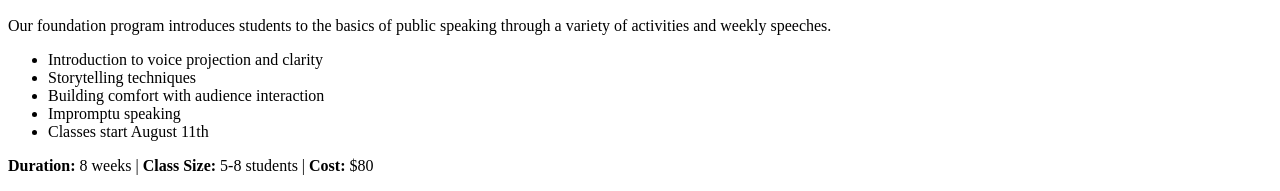
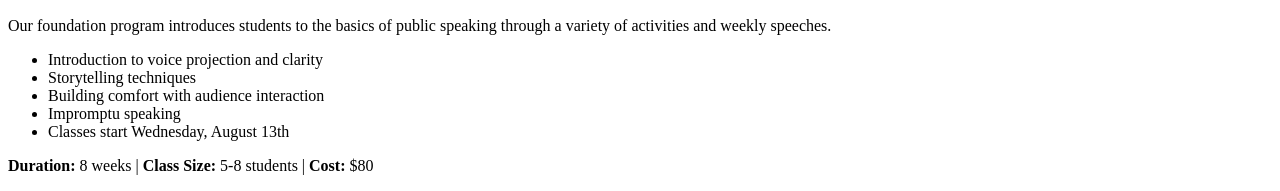
Before and after one commit to shivamsyal/speak-up-to-lead, a Next.js app: page /Landing in a window 1280 px wide. Shown: the part 1167-1358 px from the top of the page. Built offline with nearby package versions, Linux system fonts and the light colour scheme.

Commit message:
small date fix

```diff
--- a/src/pages/Landing.tsx
+++ b/src/pages/Landing.tsx
@@ -228,7 +228,7 @@ const Landing = () => {
                       <li>Storytelling techniques</li>
                       <li>Building comfort with audience interaction</li>
                       <li>Impromptu speaking</li>
-                      <li>Classes start <span className="font-bold text-secondary">August 11th</span></li>
+                      <li>Classes start <span className="font-bold text-secondary">Wednesday, August 13th</span></li>
                     </ul>
                     <div className="bg-gray-50 p-4 rounded-lg">
                       <strong>Duration:</strong> 8 weeks | <strong>Class Size:</strong> 5-8 students | <strong>Cost:</strong> $80
@@ -422,7 +422,7 @@ const Landing = () => {
               CLASSES START SOON, REGISTER TODAY!
             </h2>
             <p className="text-gray-700 mb-6">
-              Our first batch for the Autumn 2025 Session starts on <span className="font-bold text-secondary"> Wednesday,August 13th</span>. Please register as soon as possible to secure your spot!
+              Our first batch for the Autumn 2025 Session starts on <span className="font-bold text-secondary"> Wednesday, August 13th</span>. Please register as soon as possible to secure your spot!
             </p>
 
             <Button
```
Also changed, not shown: 2 other files (tests, documents, lock files or other folders).
